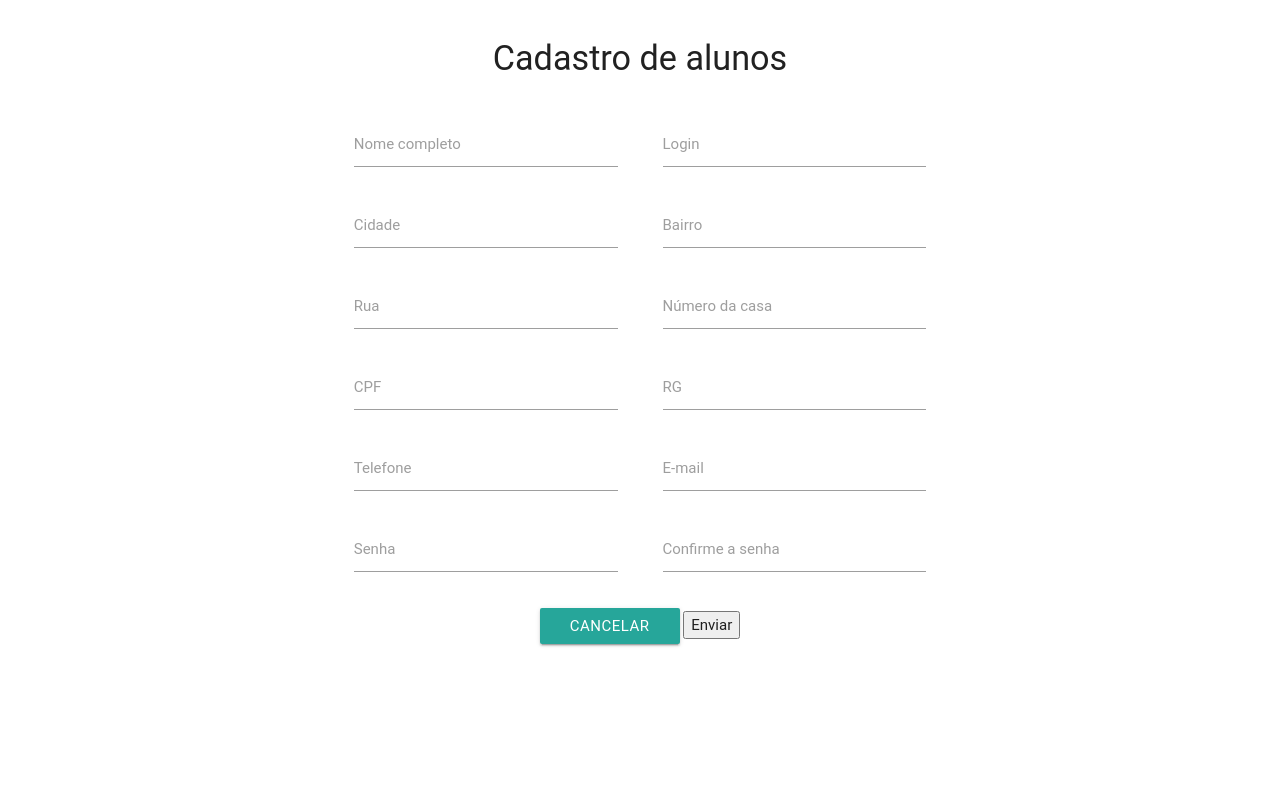
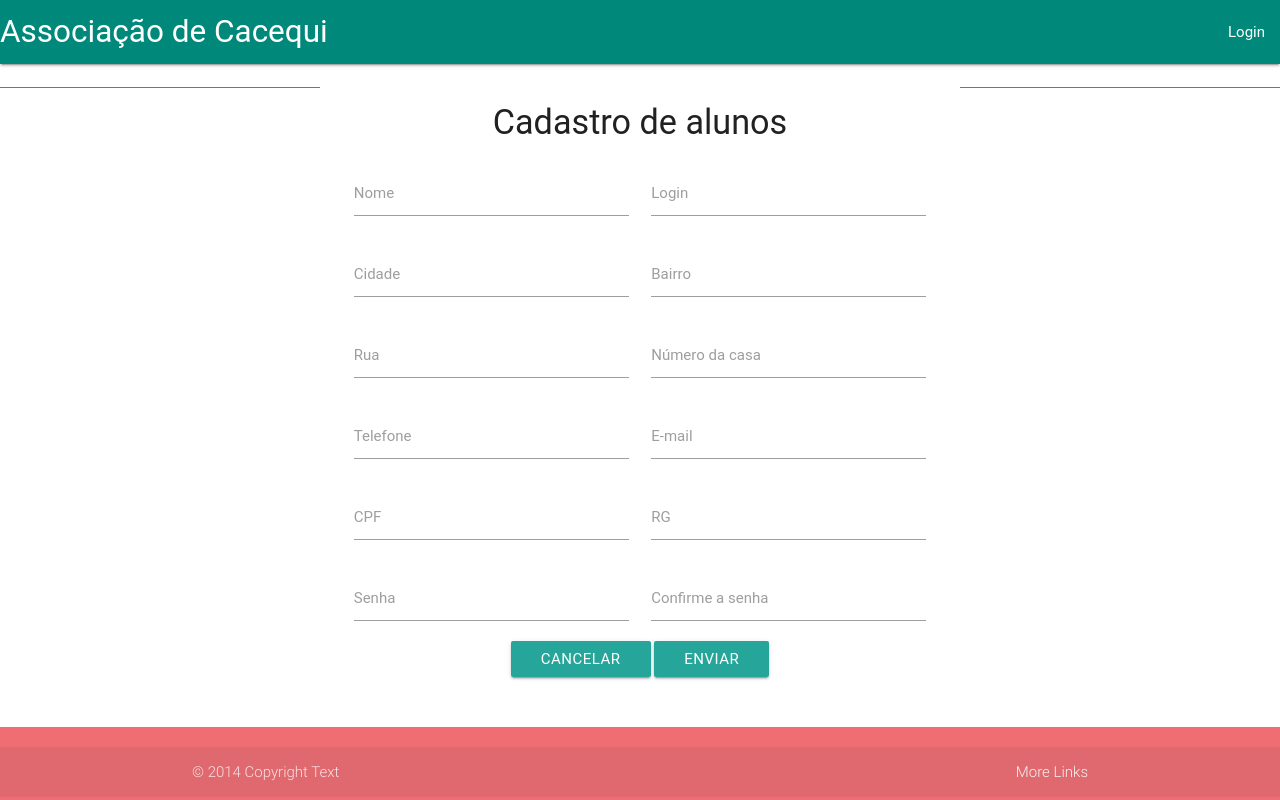
Before and after one commit to danielcastro02/SistemaAssociacao, a PHP site: page /Tela/cadastroUsuario.php in a window 1280 px wide. Run offline with PHP 8.4, Linux system fonts and the light colour scheme; some web fonts are replaced.

Commit message:
1.0.5 - Nova estrutura do projeto

```diff
--- a/Tela/cadastroUsuario.php
+++ b/Tela/cadastroUsuario.php
@@ -1,5 +1,10 @@
 <?php
 session_start();
+/*
+ * if (!isset($_SESSION['id'])) {
+    header("Location: ../Tela/login.php");
+}
+ */
 ?>
 
 <!DOCTYPE html>
@@ -8,106 +13,83 @@ session_start();
         <?php include_once '../Base/header.php'; ?>
     </head>
     <body>
-        <!--
-        <nav>
-            <div class="nav-wrapper">
-                <a href="#" class="brand-logo">Logo</a>
-                <ul id="nav-mobile" class="right hide-on-med-and-down">
-                    <li><a href="sass.html">Sass</a></li>
-                    <li><a href="badges.html">Components</a></li>
-                    <li><a href="collapsible.html">JavaScript</a></li>
-                </ul>
-            </div>
-        </nav>-->
+        <?php include_once '../Base/navBar.php'; ?>
         <br>
         <div class="row">
-            <div class="col s3"></div>
+            <div class="col s3 red"></div>
             <div class="col s6">
                 <center><h4>Cadastro de alunos</h4></center>
-                <form method="post" action="../Controle/usuarioPDO.php?function=inserirUsuario" name="formulario-cadastro-aluno">
+                <form class="center"  method="post" action="../Controle/usuarioPDO.php?function=inserirUsuario" name="formulario-cadastro-aluno">
+                    <div class="col s12">
                             <div class="input-field col s6">
-                        <div class="input-field col s12">
                                 <input class="input-field" type="text" name="nome">
-                            <label for="nome">Nome completo</label>
+                                <label for="nome">Nome</label>
                             </div>
-
-                        <div class="input-field col s12">
+                            <div class="input-field col s6">
+                                <input class="input-field" type="text" name="login">
+                                <label for="login">Login</label>
+                            </div>
+                            <div class="input-field col s6">
                                 <input class="input-field" type="text" name="cidade">
                                 <label for="cidade">Cidade</label>
                             </div>
-
-                        <div class="input-field col s12">
+                            <div class="input-field col s6">
+                                <input class="input-field" type="text" name="bairro">
+                                <label for="bairro">Bairro</label>
+                            </div>
+                            <div class="input-field col s6">
                                 <input class="input-field" type="text" name="rua">
                                 <label for="rua">Rua</label>
                             </div>
-
-                        <div class="input-field col s12">
+                            <div class="input-field col s6">
+                                <input class="input-field" type="text" name="numero">
+                                <label for="numero">Número da casa</label>
+                            </div>
+                            <div class="input-field col s6">
+                                <input class="input-field" type="text" name="telefone">
+                                <label for="telefone">Telefone</label>
+                            </div>
+                            <div class="input-field col s6">
+                                <input class="input-field" type="text" name="email">
+                                <label for="email">E-mail</label>
+                            </div>
+                            <div class="input-field col s6">
                                 <input class="input-field" type="text" name="cpf">
                                 <label for="cpf">CPF</label>
                             </div>
-
-                        <div class="input-field col s12">
-                            <input class="input-field" type="text" name="telefone">
-                            <label for="telefone">Telefone</label>
+                            <div class="input-field col s6">
+                                <input class="input-field" type="text" name="rg">
+                                <label for="rg">RG</label>
                             </div>
-                        <div class="input-field col s12">
+                            <div class="input-field col s6">
                                 <input class="input-field" type="text" name="senha01">
                                 <label for="senha01">Senha</label>
                             </div>
-                    </div>
                             <div class="input-field col s6">
-
-                        <div class="input-field col s12">
-                            <input class="input-field" type="text" name="login">
-                            <label for="login">Login</label>
-                        </div>
-
-                        <div class="input-field col s12">
-                            <input class="input-field" type="text" name="bairro">
-                            <label for="bairro">Bairro</label>
-                        </div>
-
-                        <div class="input-field col s12">
-                            <input class="input-field" type="text" name="numero">
-                            <label for="numero">Número da casa</label>
-                        </div>
-
-                        <div class="input-field col s12">
-                            <input class="input-field" type="text" name="rg">
-                            <label for="rg">RG</label>
-                        </div>
-
-                        <div class="input-field col s12">
-                            <input class="input-field" type="text" name="email">
-                            <label for="email">E-mail</label>
-                        </div>
-                        <div class="input-field col s12">
                                 <input class="input-field" type="text" name="senha02">
                                 <label for="senha02">Confirme a senha</label>
                             </div>
-                        <div class="input-field col s12">
-
-                        </div>
-                    </div>
-
-                    <div class="s12 center">
                         <?php
                         if (isset($_GET['msg'])) {
-                            if ($_GET['msg'] == "senhasdiferentes") {?>
-                                <div class="row">
-                                    <span class="red-text">Senhas não conferem</span>
-                                </div>
-                        <?php
+                            if ($_GET['msg'] == "senhasdiferentes") {
+//
+  //<!--                                //<div class="row">
+                                    //<span class="red-text">Senhas não conferem</span>
+                                //</div>-->
+                               // <?php
+                                $mensagem = $_GET['msg'];
+                                echo "$mensagem";
                             }
                         }
                         ?>
                         <a href="./home.php" class="btn">Cancelar</a>
-                        <button type="submit">Enviar</button>
+                        <button type="submit" class="btn">Enviar</button>
                     </div>
-
+                </form>
             </div>
-            <div class="col s3"></div>
+            <div class="col s3 red"></div>
         </div>
     </div>
+    <?php include_once '../Base/footer.php'; ?>
 </body>
 </html>
```
Also changed, not shown: Controle/usuarioPDO.php (+26 -5 lines), Formulario/cadastroUsuario.php (added, +86 -0 lines), index.php (+38 -29 lines). Lines whose indentation alone changed are shown as unchanged.
